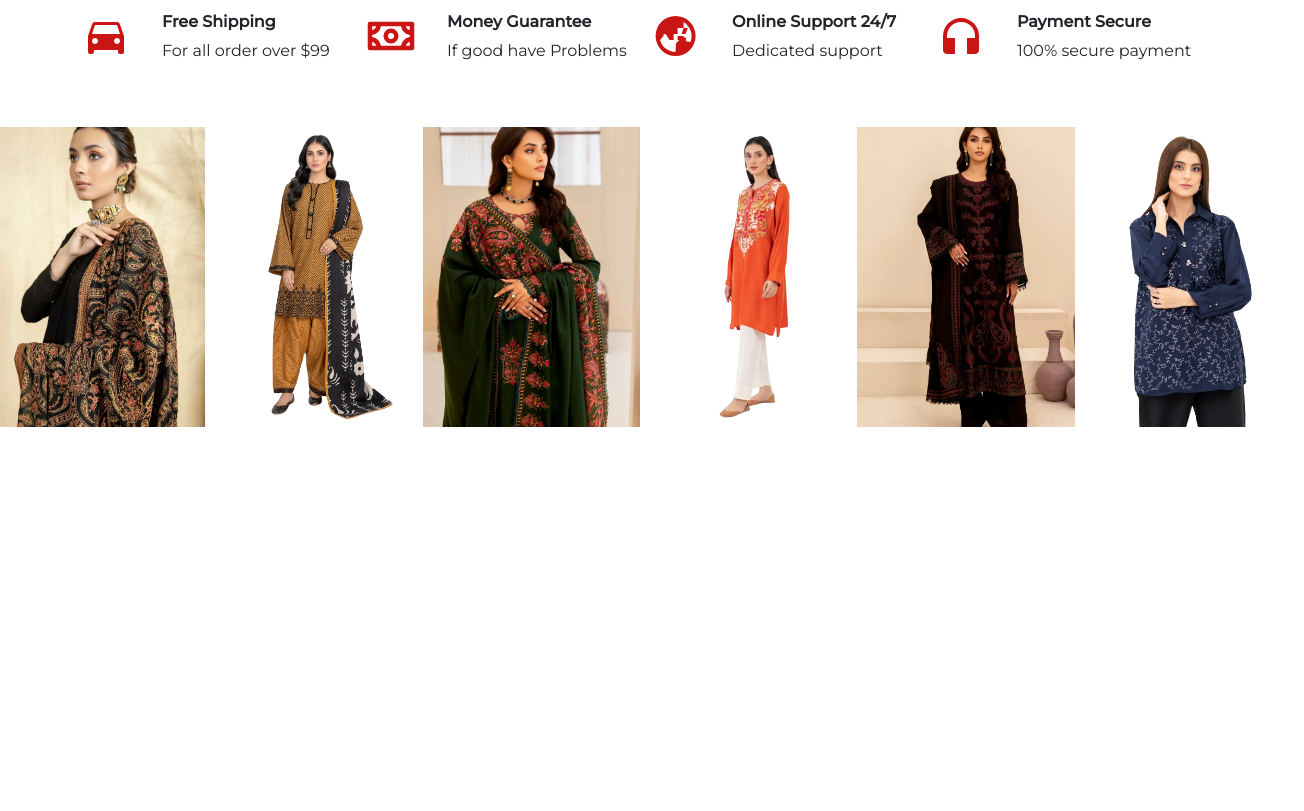
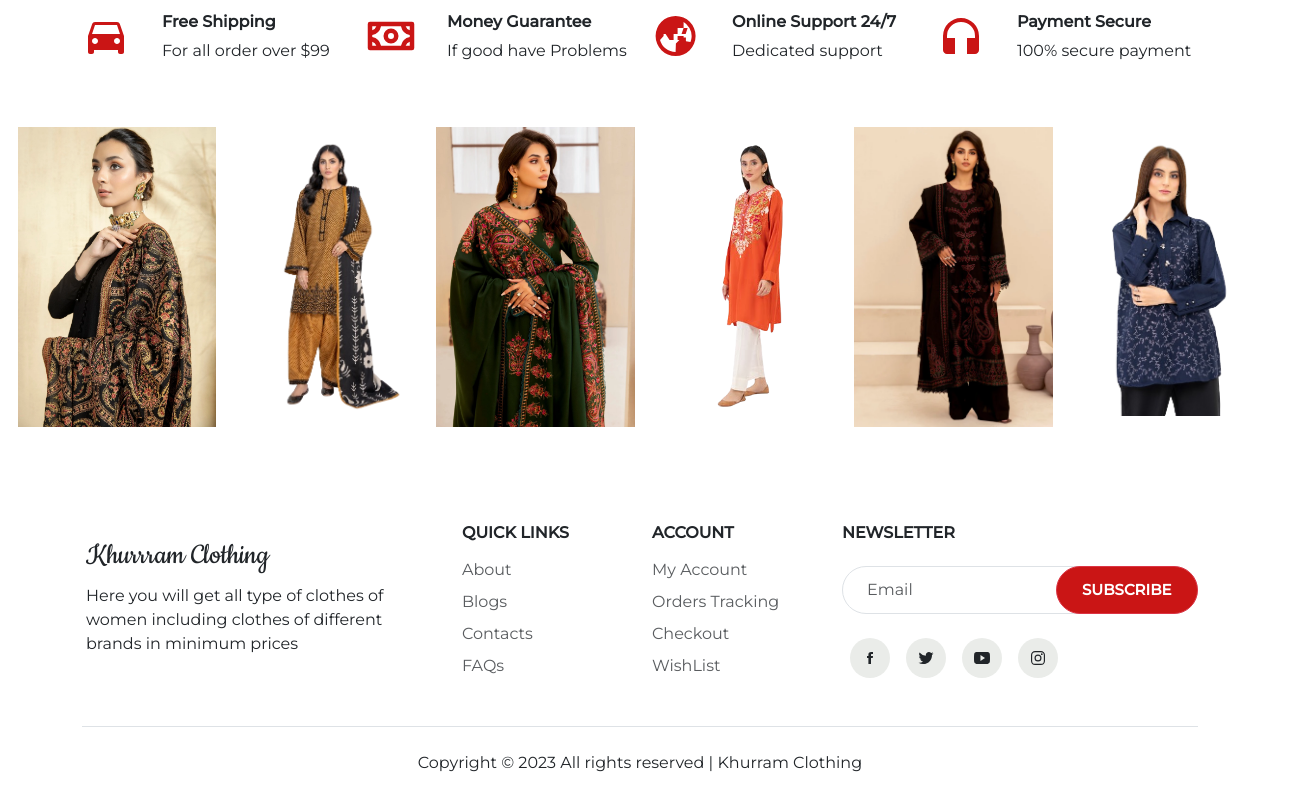
Before and after one commit to Talha12Shiekh/ClothingWebsite, a React (Vite) app: page / in a window 1280 px wide. Shown: the part 3820-4631 px from the top of the page, 1304 px wide, since content can reach past the window. Before the commit the page ends 4247 px from the top, so only its background shows below. Built offline with nearby package versions, Linux system fonts and the light colour scheme.

Commit message:
Pending Discount Section

```diff
--- a/src/App.css
+++ b/src/App.css
@@ -8,7 +8,7 @@ body{
 font-family: 'Montserrat', sans-serif;
 font-family: 'Poppins', sans-serif; */
 .monteserrat{
-    font-family: 'Montserrat', sans-serif;
+    font-family: 'Montserrat', sans-serif !important;
 }
 .cookie{
     font-family: 'Cookie', cursive;
@@ -188,3 +188,9 @@ font-family: 'Poppins', sans-serif; */
 .single_card{
     height:50vh;
 }
+
+.single_icon{
+    width:40px;
+    height:40px;
+    background:red;
+}
--- a/src/App.jsx
+++ b/src/App.jsx
@@ -8,6 +8,7 @@ import Trends from './Components/Trends';
 import Discount from './Components/Discount';
 import Facililtes from './Components/Facililtes';
 import Portfolio from './Components/PortFolio';
+import Footer from './Components/Footer';
 
 
 function App() {
@@ -23,6 +24,7 @@ function App() {
       {/* <Discount/> */}
       <Facililtes/>
       <Portfolio/>
+      <Footer/>
     </>
   )
 }
--- /dev/null
+++ b/src/Components/Footer.jsx
@@ -0,0 +1,112 @@
+import React from "react";
+import "bootstrap";
+import "../App.css";
+import { SOCIAL_ICONS } from "../data/Data";
+import { PRODUCT_BACKGROUND_COLOR } from "./SingleProduct";
+
+
+const SingleIcon = ({icon}) => {
+    return <div className="single_icon rounded-pill mx-2 d-flex justify-content-center align-items-center" type="button" style={{backgroundColor:PRODUCT_BACKGROUND_COLOR}}>{icon}</div>
+}
+
+
+const Footer = () => {
+  return (
+    <div className="container my-5">
+      <footer className="py-5">
+        <div className="row">
+          <div className="col-lg-4 col-sm-7 col-md-6 mb-3 d-flex justify-content-center align-items-start flex-column px-3">
+            <h2 className="cookie">Khurrram Clothing</h2>
+            <p className="monteserrat fw-light">Here you will get all type of clothes of women including clothes of different brands in minimum prices</p>
+          </div>
+
+          <div className="col-lg-2 col-sm-5 col-md-3 mb-3">
+            <h5 className="monteserrat fw-bold fs-6 mb-3">QUICK LINKS</h5>
+            <ul className="nav flex-column">
+              <li className="nav-item mb-2">
+                <a href="#" className="nav-link p-0 text-muted monteserrat fw-light">
+                  About
+                </a>
+              </li>
+              <li className="nav-item mb-2">
+                <a href="#" className="nav-link p-0 text-muted monteserrat fw-light">
+                  Blogs
+                </a>
+              </li>
+              <li className="nav-item mb-2">
+                <a href="#" className="nav-link p-0 text-muted monteserrat fw-light">
+                  Contacts
+                </a>
+              </li>
+              <li className="nav-item mb-2">
+                <a href="#" className="nav-link p-0 text-muted monteserrat fw-light">
+                  FAQs
+                </a>
+              </li>
+            </ul>
+          </div>
+
+          <div className="col-lg-2 col-sm-4 col-md-3 mb-3">
+            <h5 className="monteserrat fw-bold fs-6 mb-3">ACCOUNT</h5>
+            <ul className="nav flex-column">
+              <li className="nav-item mb-2">
+                <a href="#" className="nav-link p-0 text-muted monteserrat fw-light">
+                  My Account
+                </a>
+              </li>
+              <li className="nav-item mb-2">
+                <a href="#" className="nav-link p-0 text-muted monteserrat fw-light">
+                  Orders Tracking
+                </a>
+              </li>
+              <li className="nav-item mb-2">
+                <a href="#" className="nav-link p-0 text-muted monteserrat fw-light">
+                  Checkout
+                </a>
+              </li>
+              <li className="nav-item mb-2">
+                <a href="#" className="nav-link p-0 text-muted monteserrat fw-light">
+                  WishList
+                </a>
+              </li>
+            </ul>
+          </div>
+
+          <div className="col-lg-4 col-sm-8 col-md-8 mb-3">
+            <form>
+              <h5 className="monteserrat fw-bold fs-6 mb-4">NEWSLETTER</h5>
+              <div className="d-flex flex-column flex-sm-row w-100 gap-2 position-relative">
+                <label for="newsletter1" className="visually-hidden">
+                  Email address
+                </label>
+                <input
+                  id="newsletter1"
+                  type="text"
+                  className="form-control footer_input px-4 monteserrat fw-light rounded-pill"
+                  placeholder="Email"
+                  style={{padding:".7em"}}
+                />
+                <button className="btn btn-danger fw-bold rounded-pill footer_button position-absolute end-0 h-100 monteserrat text-uppercase" type="button" style={{width:"40%",backgroundColor:"#ca1515",fontSize:15}}>
+                  Subscribe
+                </button>
+              </div>
+              <div className="d-flex mt-4">
+                {
+                    SOCIAL_ICONS.map(icon => {
+                        return <SingleIcon key={icon} icon={icon}/>
+                    })
+                }
+              </div>
+            </form>
+          </div>
+        </div>
+
+        <div className="d-flex  flex-column flex-sm-row justify-content-center py-4 my-4 border-top monteserrat">
+          <p>Copyright &copy; {new Date().getFullYear()} All rights reserved | Khurram Clothing</p>
+        </div>
+      </footer>
+    </div>
+  );
+};
+
+export default Footer;
--- a/src/Components/PortFolio.jsx
+++ b/src/Components/PortFolio.jsx
@@ -39,7 +39,7 @@ const SingleImage = ({ image }) => {
           height: 300,
           backgroundImage: `url(${image})`,
           backgroundRepeat: "no-repeat",
-          backgroundSize: "cover",
+          backgroundSize: "contain",
           backgroundPosition: "center",
           position: "relative",
         }}
@@ -54,14 +54,10 @@ const SingleImage = ({ image }) => {
 
 const Portfolio = () => {
   return (
-    <div className="row row-cols-1 row-cols-lg-6 row-cols-md-3">
-      {PORTFOLIO_IMAGES.map((image) => {
-        return (
-          <>
-            <SingleImage key={image} image={image} />
-          </>
-        );
-      })}
+    <div className="row row-cols-1 row-cols-lg-6 row-cols-md-3 mx-auto" style={{width:"98%"}}>
+      {
+        PORTFOLIO_IMAGES.map(image => <SingleImage key={image} image={image} />)
+      }
     </div>
   );
 };
--- a/src/data/Data.jsx
+++ b/src/data/Data.jsx
@@ -135,6 +135,13 @@ export const PORTFOLIO_IMAGES = [
   product2,
   trend3,
   product3
+];
+
+export const SOCIAL_ICONS = [
+  <svg xmlns="http://www.w3.org/2000/svg" width="1em" height="1em" viewBox="0 0 512 512"><path d="M288 192v-38.1c0-17.2 3.8-25.9 30.5-25.9H352V64h-55.9c-68.5 0-91.1 31.4-91.1 85.3V192h-45v64h45v192h83V256h56.4l7.6-64h-64z" fill="currentColor"></path></svg>,
+  <svg xmlns="http://www.w3.org/2000/svg" width="1em" height="1em" viewBox="0 0 512 512"><path fill="currentColor" d="M496 109.5a201.8 201.8 0 0 1-56.55 15.3a97.51 97.51 0 0 0 43.33-53.6a197.74 197.74 0 0 1-62.56 23.5A99.14 99.14 0 0 0 348.31 64c-54.42 0-98.46 43.4-98.46 96.9a93.21 93.21 0 0 0 2.54 22.1a280.7 280.7 0 0 1-203-101.3A95.69 95.69 0 0 0 36 130.4c0 33.6 17.53 63.3 44 80.7A97.5 97.5 0 0 1 35.22 199v1.2c0 47 34 86.1 79 95a100.76 100.76 0 0 1-25.94 3.4a94.38 94.38 0 0 1-18.51-1.8c12.51 38.5 48.92 66.5 92.05 67.3A199.59 199.59 0 0 1 39.5 405.6a203 203 0 0 1-23.5-1.4A278.68 278.68 0 0 0 166.74 448c181.36 0 280.44-147.7 280.44-275.8c0-4.2-.11-8.4-.31-12.5A198.48 198.48 0 0 0 496 109.5"></path></svg>,
+  <svg xmlns="http://www.w3.org/2000/svg" width="1em" height="1em" viewBox="0 0 512 512"><path fill="currentColor" d="M508.64 148.79c0-45-33.1-81.2-74-81.2C379.24 65 322.74 64 265 64h-18c-57.6 0-114.2 1-169.6 3.6C36.6 67.6 3.5 104 3.5 149C1 184.59-.06 220.19 0 255.79q-.15 53.4 3.4 106.9c0 45 33.1 81.5 73.9 81.5c58.2 2.7 117.9 3.9 178.6 3.8q91.2.3 178.6-3.8c40.9 0 74-36.5 74-81.5c2.4-35.7 3.5-71.3 3.4-107q.34-53.4-3.26-106.9M207 353.89v-196.5l145 98.2Z"></path></svg>,
+  <svg xmlns="http://www.w3.org/2000/svg" width="1em" height="1em" viewBox="0 0 512 512"><path fill="currentColor" d="M349.33 69.33a93.62 93.62 0 0 1 93.34 93.34v186.66a93.62 93.62 0 0 1-93.34 93.34H162.67a93.62 93.62 0 0 1-93.34-93.34V162.67a93.62 93.62 0 0 1 93.34-93.34zm0-37.33H162.67C90.8 32 32 90.8 32 162.67v186.66C32 421.2 90.8 480 162.67 480h186.66C421.2 480 480 421.2 480 349.33V162.67C480 90.8 421.2 32 349.33 32"></path><path fill="currentColor" d="M377.33 162.67a28 28 0 1 1 28-28a27.94 27.94 0 0 1-28 28M256 181.33A74.67 74.67 0 1 1 181.33 256A74.75 74.75 0 0 1 256 181.33m0-37.33a112 112 0 1 0 112 112a112 112 0 0 0-112-112"></path></svg>
 ]
 
 export const BALLS_DATA = [
```
